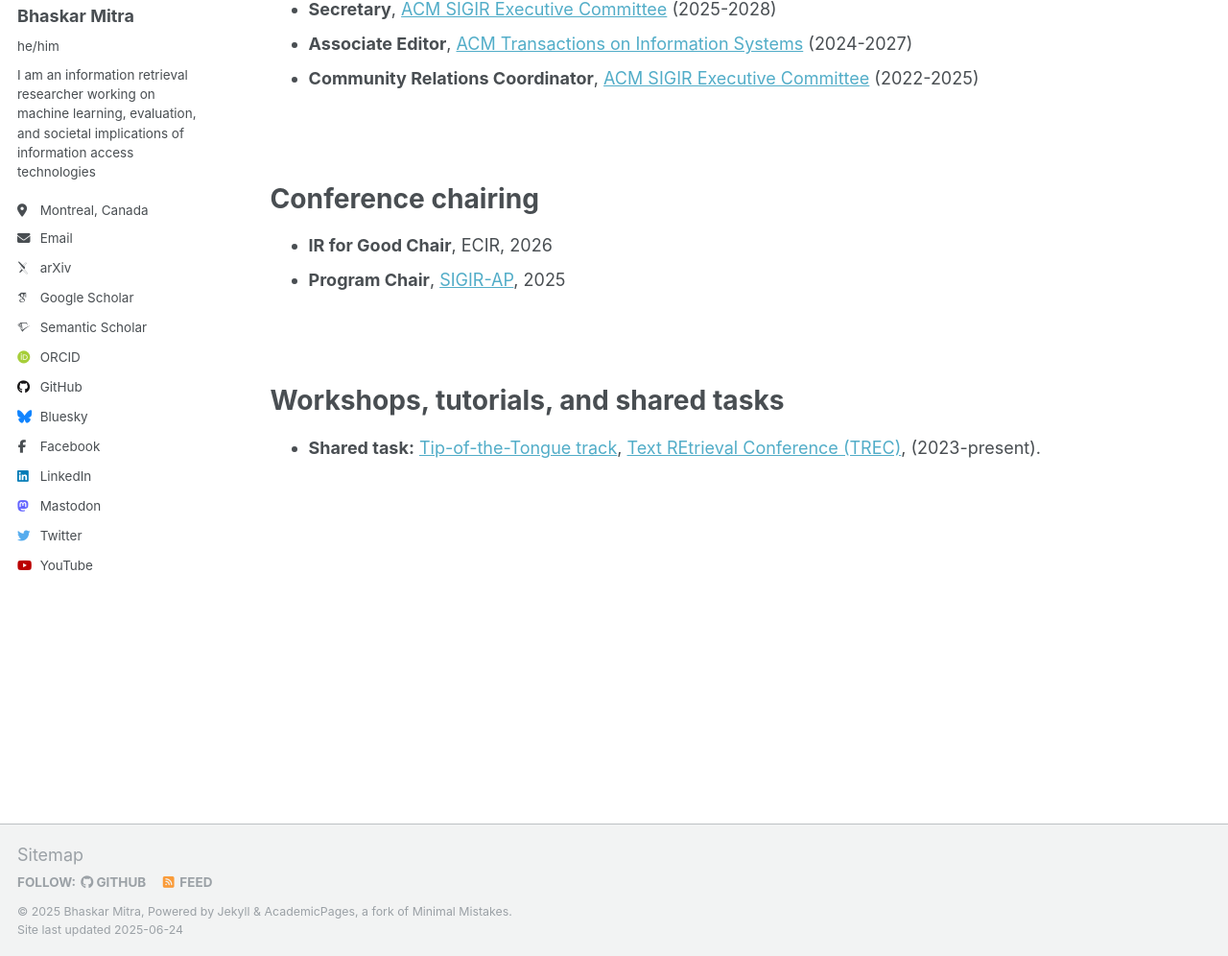
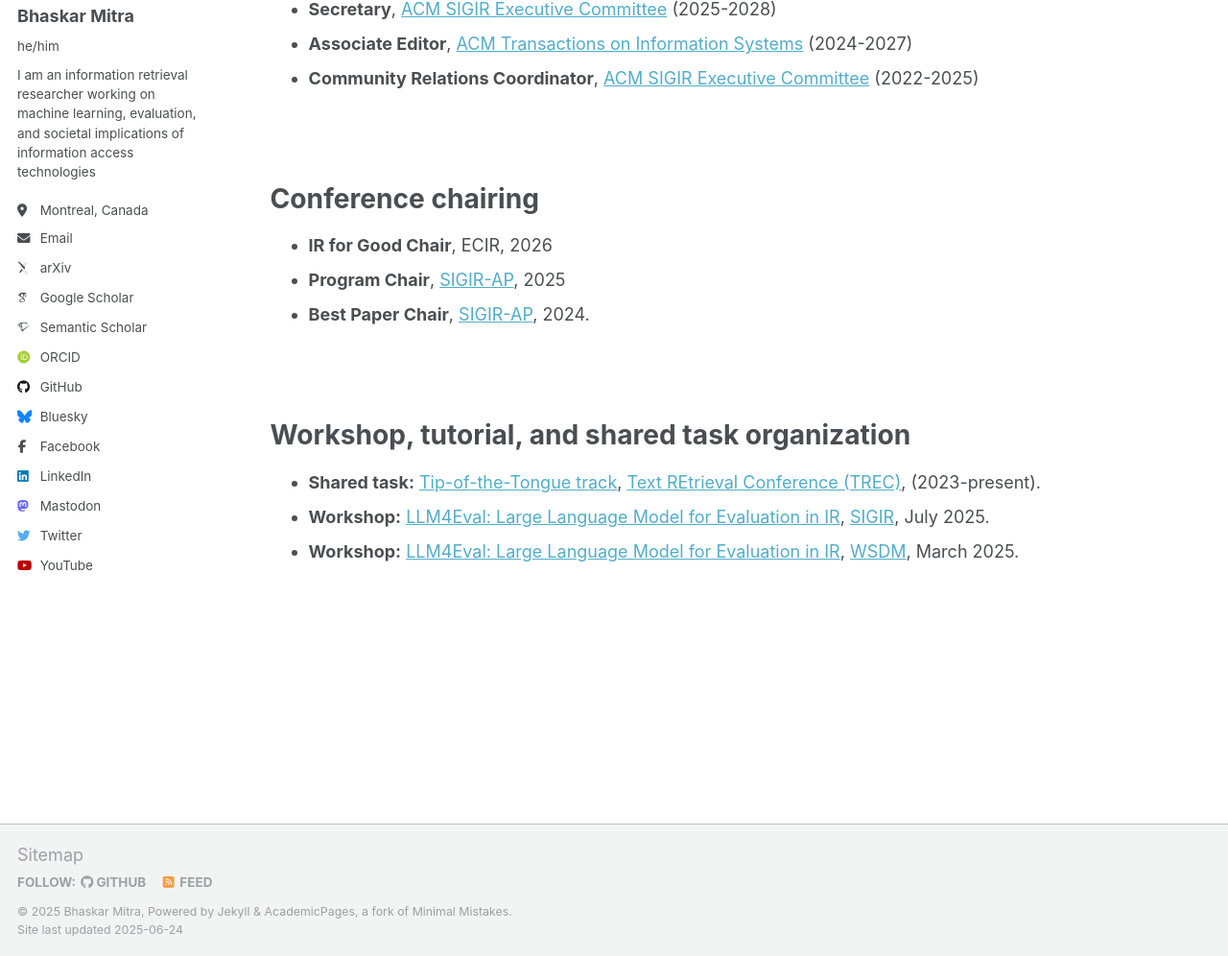
Before and after one commit to bhaskar-mitra/bhaskar-mitra.github.io, a Jekyll site: the page built from _pages/service.md, in a window 1280 px wide and 1274 px high, cut to the strip 278-1274 px from the top of the window. Shown: the whole strip at 96% size. Built offline with Jekyll 4.4.1, drawn with Linux system fonts in a browser that asks for light colours; some web fonts are replaced.

Commit message:
Update service.md

```diff
--- a/_pages/service.md
+++ b/_pages/service.md
@@ -19,9 +19,12 @@
 ======
 * **IR for Good Chair**, ECIR, 2026
 * **Program Chair**, [SIGIR-AP](https://www.sigir-ap.org/sigir-ap-2025/organizers/), 2025
+* **Best Paper Chair**, [SIGIR-AP](https://www.sigir-ap.org/sigir-ap-2024/organizers/), 2024.
 
 <br/><br/>
 
-Workshops, tutorials, and shared tasks
+Workshop, tutorial, and shared task organization
 ======
 * **Shared task:** [Tip-of-the-Tongue track](https://trec-tot.github.io/guidelines), [Text REtrieval Conference (TREC)](https://trec.nist.gov/), (2023-present).
+* **Workshop:** [LLM4Eval: Large Language Model for Evaluation in IR](https://llm4eval.github.io/), [SIGIR](https://sigir2025.dei.unipd.it/), July 2025.
+* **Workshop:** [LLM4Eval: Large Language Model for Evaluation in IR](https://llm4eval.github.io/WSDM2025/), [WSDM](https://www.wsdm-conference.org/2025/), March 2025.
```
